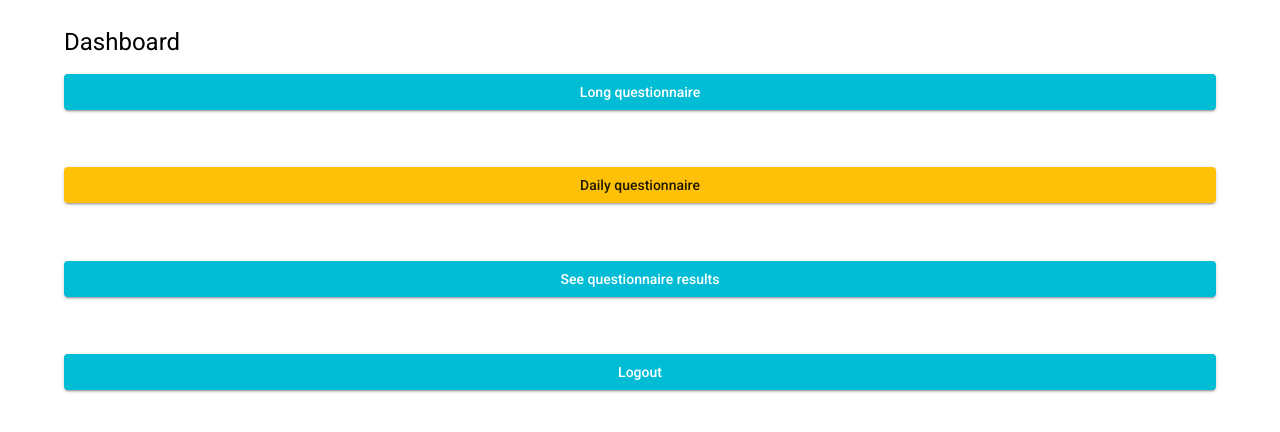
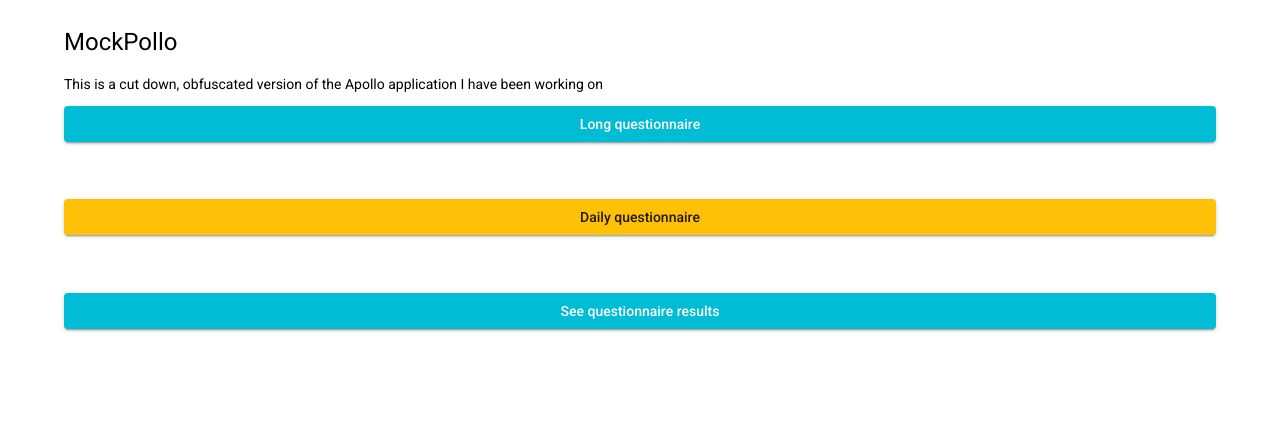
Before and after one commit to bdrencher/mockpollo, an Angular app: page / in a window 1280 px wide. Shown: the top 432 px of the page. Built offline with nearby package versions, Linux system fonts and the light colour scheme.

Commit message:
removing unused buttons from dashboard

```diff
--- a/src/app/dashboard/dashboard.component.html
+++ b/src/app/dashboard/dashboard.component.html
@@ -1,9 +1,9 @@
 <div id="content">
-    <h1>Dashboard</h1>
+    <h1>MockPollo</h1>
+    <p>This is a cut down, obfuscated version of the Apollo application I have been working on</p>
     <div class="buttons" fxLayout="column" fxLayoutAlign="center" fxLayoutGap="5%">
         <button mat-raised-button color="primary" [routerLink]="['/longQuestionnaire']">Long questionnaire</button>
         <button mat-raised-button color="accent" [routerLink]="['/dailyQuestionnaire']">Daily questionnaire</button>
         <button mat-raised-button color="primary" [routerLink]="['/dataDisplay']">See questionnaire results</button>
-        <button mat-raised-button color="primary" [routerLink]="['/']">Logout</button>
     </div>
 </div>
```
